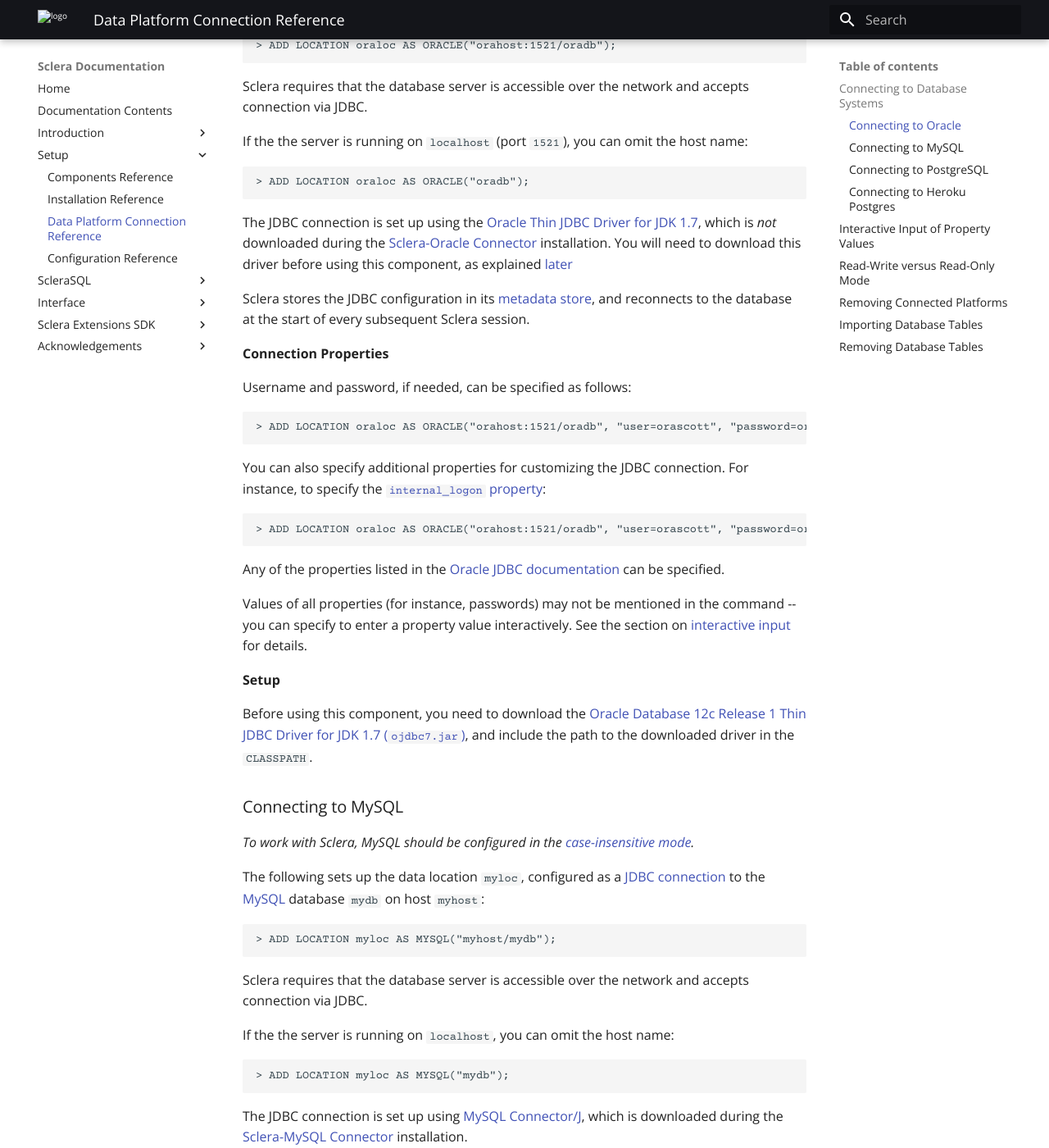
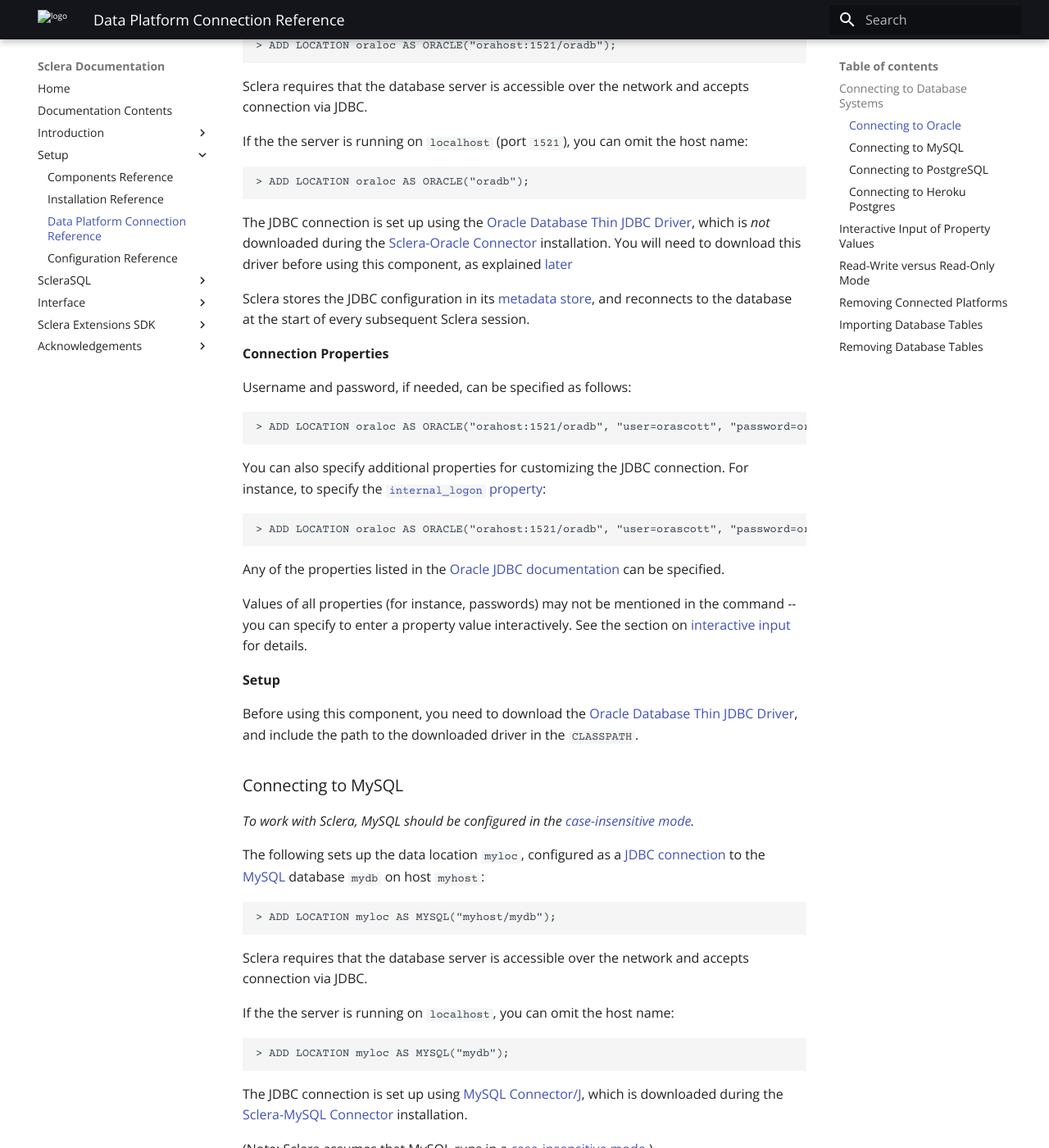
Before and after one commit to scleradb/scleradb.github.io, an MkDocs documentation site: the page built from docsrc/setup/dbms.md, in a window 1280 px wide and 1400 px high, scrolled down 1158 px. Shown: the whole window at 82% size. Built offline with MkDocs 1.6.1 and Material for MkDocs 9.7.7, drawn with Linux system fonts in a browser that asks for light colours.

Commit message:
Updated Oracle JDBC links

```diff
--- a/docsrc/setup/dbms.md
+++ b/docsrc/setup/dbms.md
@@ -29,7 +29,7 @@
 
     > ADD LOCATION oraloc AS ORACLE("oradb");
 
-The JDBC connection is set up using the [Oracle Thin JDBC Driver for JDK 1.7](http://www.oracle.com/technetwork/database/features/jdbc/jdbc-drivers-12c-download-1958347.html), which is *not* downloaded during the [Sclera-Oracle Connector](components.md#sclera-oracle) installation. You will need to download this driver before using this component, as explained [later](#sclera-oracle-setup)
+The JDBC connection is set up using the [Oracle Database Thin JDBC Driver](https://www.oracle.com/database/technologies/appdev/jdbc-downloads.html), which is *not* downloaded during the [Sclera-Oracle Connector](components.md#sclera-oracle) installation. You will need to download this driver before using this component, as explained [later](#sclera-oracle-setup)
 
 Sclera stores the JDBC configuration in its [metadata store](../intro/technical.md#metadata-store), and reconnects to the database at the start of every subsequent Sclera session.
 
@@ -49,7 +49,7 @@
 
 <a class="anchor" name="sclera-oracle-setup"></a> **Setup**
 
-Before using this component, you need to download the [Oracle Database 12c Release 1 Thin JDBC Driver for JDK 1.7 (`ojdbc7.jar`)](http://www.oracle.com/technetwork/database/features/jdbc/jdbc-drivers-12c-download-1958347.html), and include the path to the downloaded driver in the `CLASSPATH`.
+Before using this component, you need to download the [Oracle Database Thin JDBC Driver](https://www.oracle.com/database/technologies/appdev/jdbc-downloads.html), and include the path to the downloaded driver in the `CLASSPATH`.
 
 ### Connecting to MySQL
 
```
